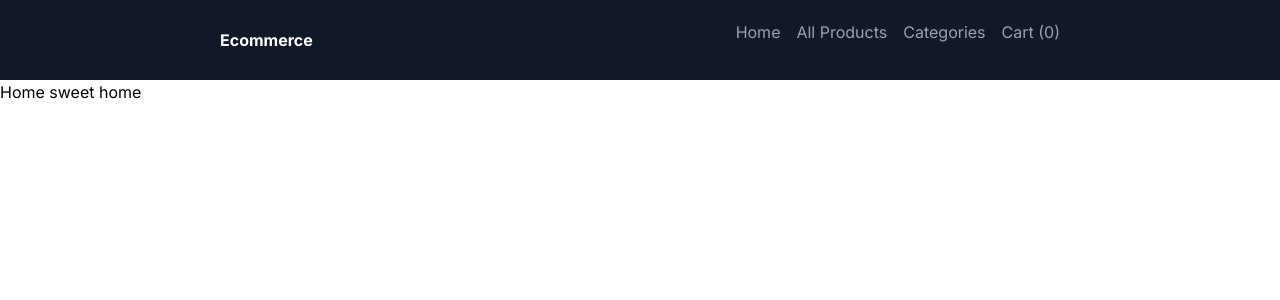
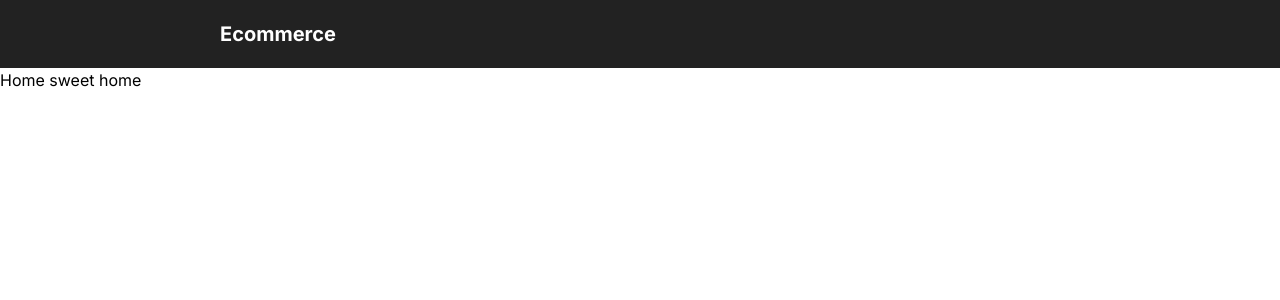
Before and after one commit to Nahu258/e-commerce, a Next.js app: page / in a window 1280 px wide. Shown: the top 300 px of the page. Built offline with nearby package versions, Linux system fonts and the light colour scheme.

Commit message:
fix: navbar styles

```diff
--- a/src/app/globals.css
+++ b/src/app/globals.css
@@ -3,7 +3,7 @@
 @tailwind utilities;
 
 .nav-link {
-  @apply block text-gray-400 no-underline py-2 sm:py-0;
+  @apply block text-gray-400 no-underline py-[10px] sm:py-0;
 }
 
 /* img {
--- a/src/app/page.tsx
+++ b/src/app/page.tsx
@@ -1,7 +1,7 @@
 
 export default function Home() {
   return (
-    <main className="">
+    <main>
       Home sweet home
     </main>
   );
--- a/src/components/Header.tsx
+++ b/src/components/Header.tsx
@@ -1,18 +1,22 @@
+'use client'
 import Link from 'next/link'
+import { useState } from 'react'
 
 function Header() {
+  const [mobileNavActive, setMobileNavActive] = useState(false)
+
   return (
-    <header className='bg-gray-900'>
+    <header className='bg-[#222]'>
       <div className='max-w-[880px] mx-auto px-5'>
-        <div className='flex justify-between py-5'>
-          <Link href='/' className='block text-white text-xl md:text-base font-bold py-2'>Ecommerce</Link>
-          <nav className='hidden md:flex flex-col md:flex-row gap-4'>
+        <div className='flex justify-between py-5 px-0'>
+          <Link href='/' className='text-white no-underline text-xl font-bold relative z-3'>Ecommerce</Link>
+          <nav className={`${mobileNavActive ? 'block' : 'hidden'} gap-4 fixed top-0 bottom-0 left-0 right-0 py-[70px] px-[20px] pb-[20px] md:p-0 bg-[#222]`}>
             <Link href='/' className='nav-link'>Home</Link>
             <Link href='/products' className='nav-link'>All Products</Link>
             <Link href='/categories' className='nav-link'>Categories</Link>
             <Link href='/cart' className='nav-link'>Cart (0)</Link>
           </nav>
-          <button className='bg-transparent w-10 h-10 md:hidden text-white cursor-pointer'>
+          <button className='bg-transparent w-8 h-8 border-0 text-white cursor-pointer relative z-3 md:hidden' onClick={() => setMobileNavActive(!mobileNavActive)}>
             <svg xmlns="http://www.w3.org/2000/svg" fill="none" viewBox="0 0 24 24" strokeWidth={1.5} stroke="currentColor" className="w-6 h-6">
               <path strokeLinecap="round" strokeLinejoin="round" d="M3.75 6.75h16.5M3.75 12h16.5m-16.5 5.25h16.5" />
             </svg>
```
